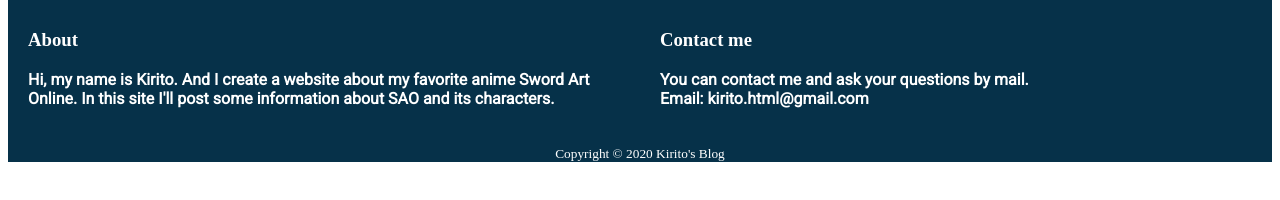
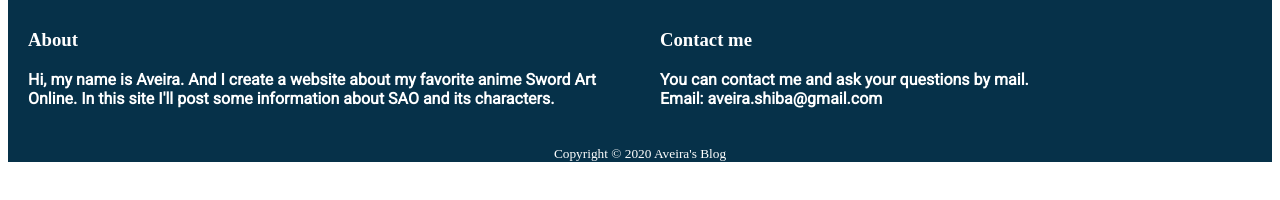
Before and after one commit to Aveira-jdk/Aveira-jdk.github.io, a plain HTML site: page index.html in a window 1280 px wide. Shown: the part 2919-3119 px from the top of the page. Drawn offline with Linux system fonts and the light colour scheme.

Commit message:
Update index.html

```diff
--- a/index.html
+++ b/index.html
@@ -100,18 +100,18 @@
             <div class="footer-columns">
                 <div class="footer-column">
                     <h3>About</h3>
-                    <p>Hi, my name is Kirito. And I create a website about my favorite anime Sword Art Online.
+                    <p>Hi, my name is Aveira. And I create a website about my favorite anime Sword Art Online.
                         In this site I'll post some information about SAO and its characters.</p>
                 </div>
                 <div class="footer-column">
                     <h3>Contact me</h3>
                     <p>You can contact me and ask your questions by mail.
-                       <br><strong>Email: <a>kirito.html@gmail.com</a></strong>
+                       <br><strong>Email: <a>aveira.shiba@gmail.com</a></strong>
                     </p>
                 </div>
             </div>
         <center>
-            <small>Copyright &copy; 2020 Kirito's Blog</small>
+            <small>Copyright &copy; 2020 Aveira's Blog</small>
         </center>
         </div>
     </footer>
```
